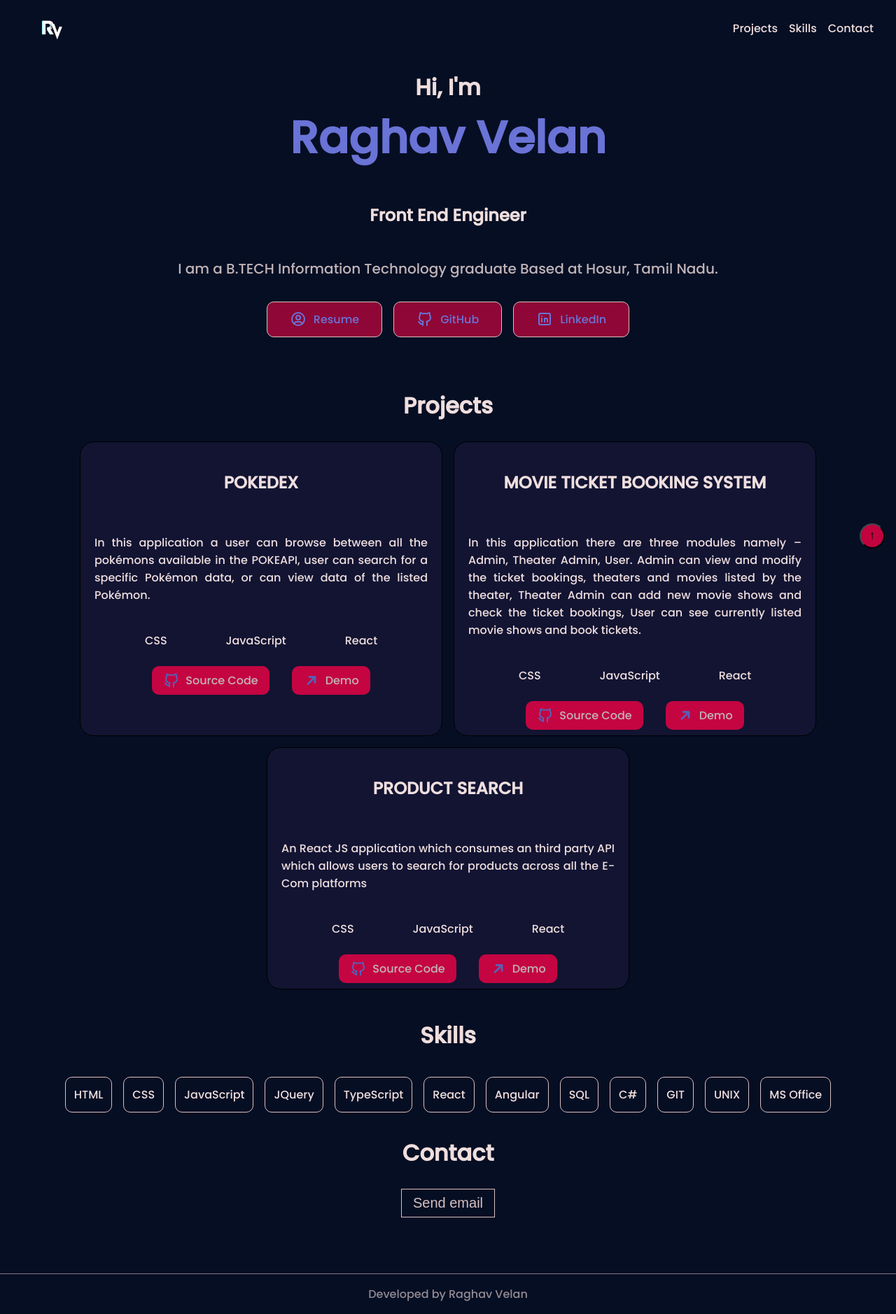
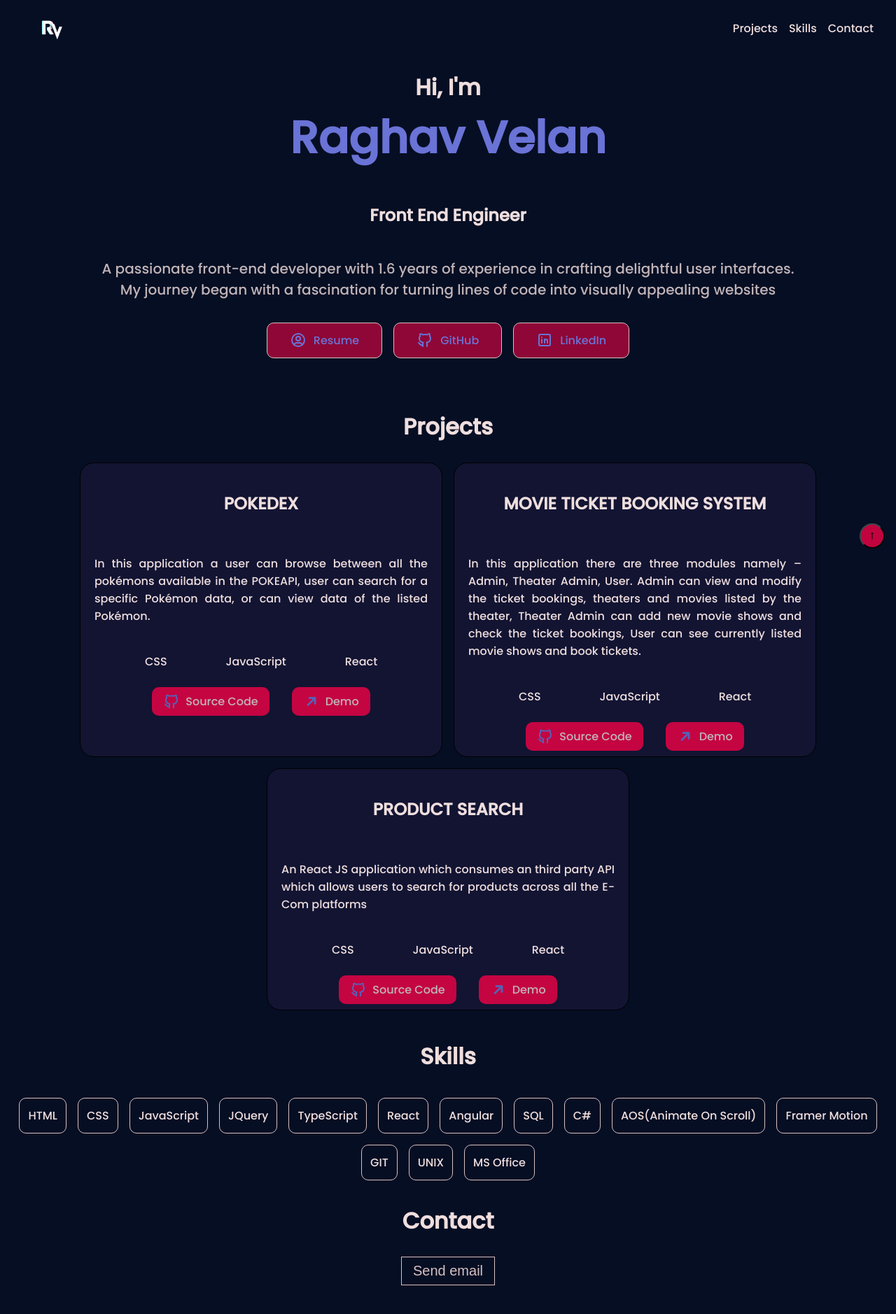
Before and after one commit to RaghavVelan/Raghav-Portfolio, a React (Create React App) app: page / in a window 1280 px wide. Shown: the whole page at 70% size. Built offline with nearby package versions, Linux system fonts and the light colour scheme; a web font is replaced by a local one.

Commit message:
updated about me, removed footer

```diff
--- a/src/App.js
+++ b/src/App.js
@@ -32,11 +32,11 @@ function App() {
       <Projects />
       <Skills />
       <Contact />
-      <footer className='footer'>
+      {/* <footer className='footer'>
       <a href={about.social.github}>
         <p>Developed by Raghav Velan</p>
         </a>
-      </footer>
+      </footer> */}
     </div>
   );
 }
--- a/src/portfolio.js
+++ b/src/portfolio.js
@@ -7,7 +7,7 @@ const about = {
   name: 'Raghav Velan',
   role: 'Front End Engineer',
   description:
-    'I am a B.TECH Information Technology graduate Based at Hosur, Tamil Nadu.',
+    'A passionate front-end developer with 1.6 years of experience in crafting delightful user interfaces. My journey began with a fascination for turning lines of code into visually appealing websites',
   resume: 'https://drive.google.com/file/d/1BpZhdbYYgAGi5UzauCYyE4DUZAqShZeQ/view?usp=sharing',
   social: {
     linkedin: 'https://www.linkedin.com/in/raghav-velan-22408b185/',
@@ -52,6 +52,8 @@ const skills = [
   'Angular',
   'SQL',
   'C#',
+  'AOS(Animate On Scroll)',
+  'Framer Motion',
   'GIT',
   'UNIX',
   'MS Office'
```
